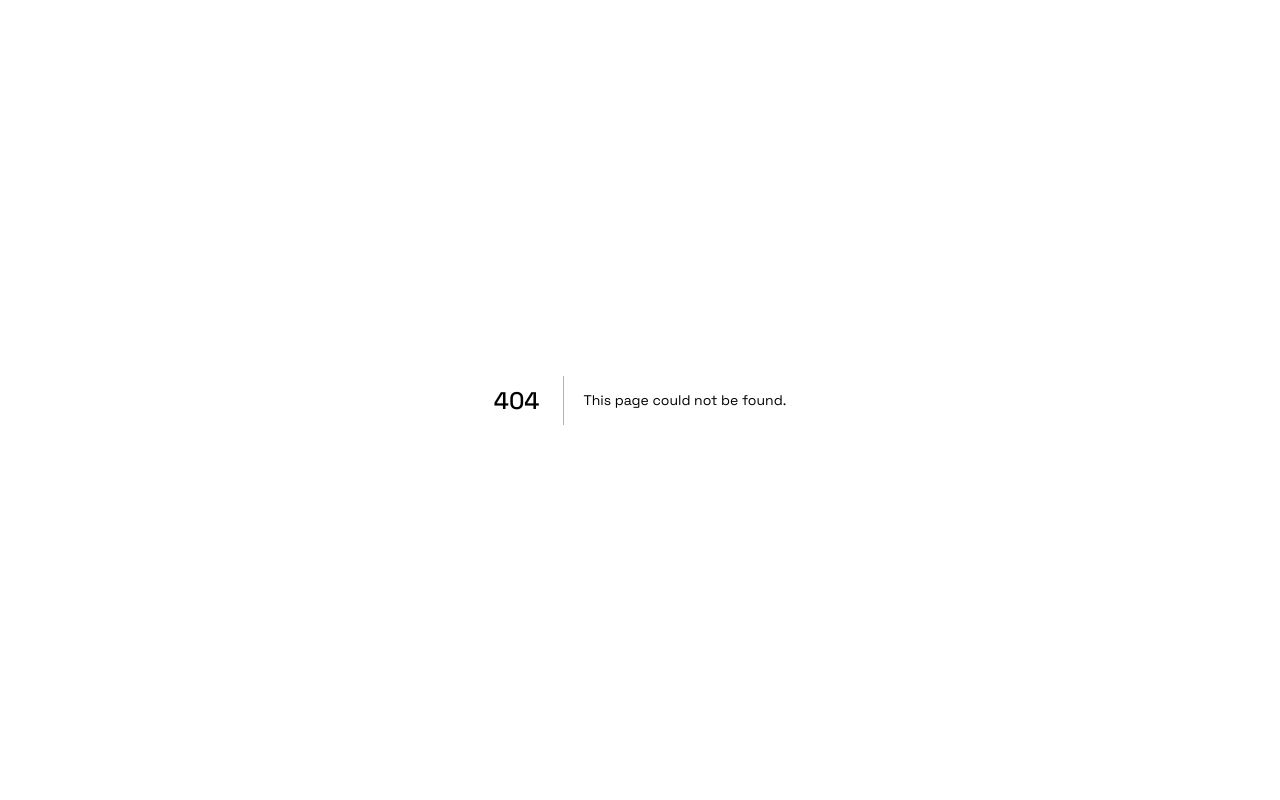
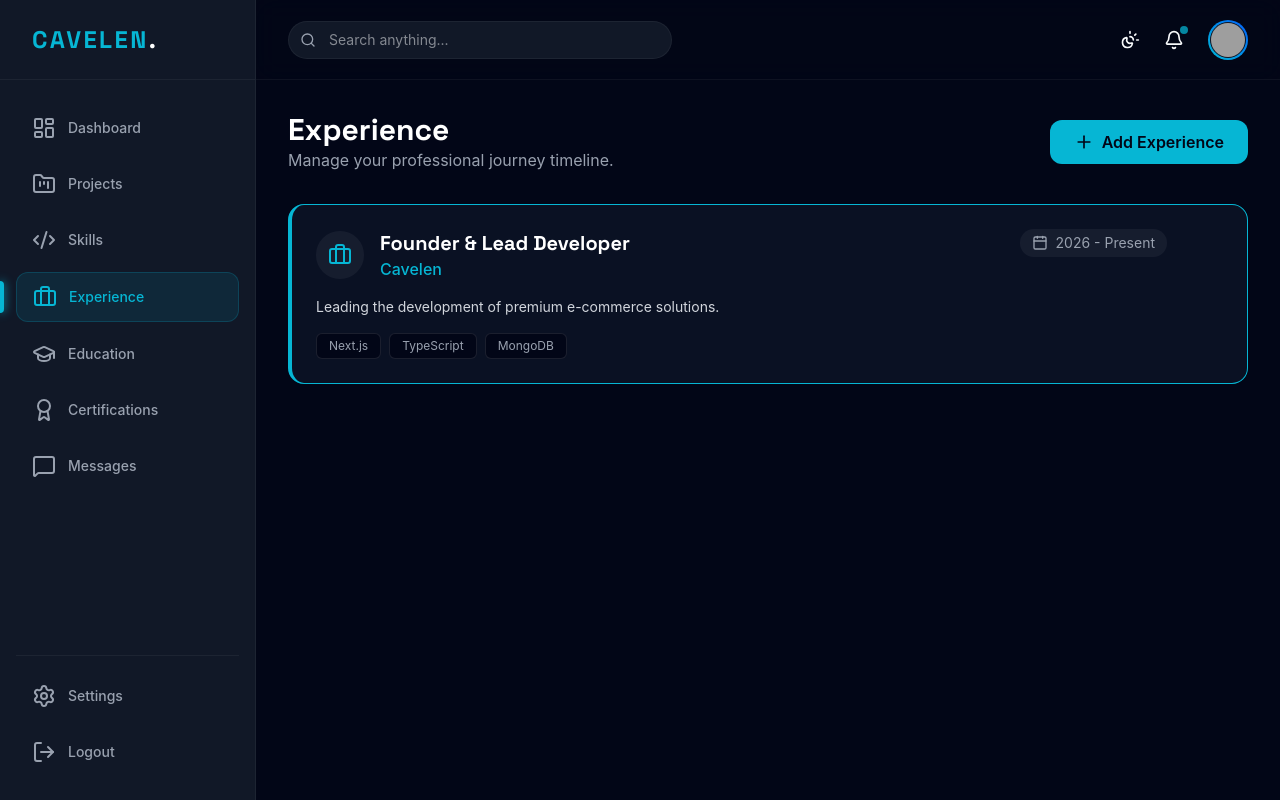
Before and after one commit to sabbir-hossain-dev/Cavelen-Server, a Next.js app: page /admin/experience in a window 1280 px wide. Before the commit this address had no page. Built offline with nearby package versions, Linux system fonts and the light colour scheme; grey boxes are pictures that could not be loaded.

Commit message:
feat(admin): complete phase 12 experience management system with vertical timeline UI

```diff
--- /dev/null
+++ b/src/app/admin/experience/page.tsx
@@ -0,0 +1,75 @@
+"use client";
+
+import { useState } from "react";
+import { Plus, Edit2, Trash2, Calendar, Briefcase } from "lucide-react";
+import { motion } from "framer-motion";
+
+export default function ExperiencePage() {
+  const [experiences] = useState([
+    {
+      _id: "1",
+      company: "Cavelen",
+      role: "Founder & Lead Developer",
+      duration: "2026 - Present",
+      description: "Leading the development of premium e-commerce solutions.",
+      technologies: ["Next.js", "TypeScript", "MongoDB"]
+    }
+  ]);
+
+  return (
+    <div className="space-y-8">
+      {/* HEADER */}
+      <div className="flex justify-between items-center">
+        <div>
+          <h1 className="text-3xl font-bold text-white">Experience</h1>
+          <p className="text-gray-400">Manage your professional journey timeline.</p>
+        </div>
+        <button className="bg-[#06B6D4] text-[#020617] px-6 py-2.5 rounded-xl font-semibold flex items-center gap-2 hover:bg-[#06B6D4]/80 transition-all">
+          <Plus className="w-5 h-5" /> Add Experience
+        </button>
+      </div>
+
+      {/* TIMELINE CARDS */}
+      <div className="space-y-6">
+        {experiences.map((exp) => (
+          <motion.div
+            key={exp._id}
+            initial={{ opacity: 0, y: 20 }}
+            animate={{ opacity: 1, y: 0 }}
+            className="glass-card p-6 border-l-4 border-[#06B6D4] group hover:border-[#8B5CF6] transition-all"
+          >
+            <div className="flex justify-between items-start">
+              <div className="flex items-center gap-4">
+                <div className="w-12 h-12 bg-white/5 rounded-full flex items-center justify-center">
+                  <Briefcase className="w-6 h-6 text-[#06B6D4]" />
+                </div>
+                <div>
+                  <h3 className="text-xl font-bold text-white">{exp.role}</h3>
+                  <p className="text-[#06B6D4] font-medium">{exp.company}</p>
+                </div>
+              </div>
+              <div className="flex items-center gap-4">
+                <span className="flex items-center gap-2 text-sm text-gray-400 bg-white/5 px-3 py-1 rounded-full">
+                  <Calendar className="w-4 h-4" /> {exp.duration}
+                </span>
+                <div className="flex gap-2 opacity-0 group-hover:opacity-100 transition-opacity">
+                  <button className="text-gray-400 hover:text-[#06B6D4]"><Edit2 className="w-4 h-4" /></button>
+                  <button className="text-gray-400 hover:text-red-500"><Trash2 className="w-4 h-4" /></button>
+                </div>
+              </div>
+            </div>
+
+            <p className="mt-4 text-gray-300 text-sm max-w-2xl">{exp.description}</p>
+            <div className="mt-4 flex gap-2">
+              {exp.technologies.map(tech => (
+                <span key={tech} className="px-3 py-1 rounded-md bg-[#020617] border border-white/10 text-xs text-gray-400">
+                  {tech}
+                </span>
+              ))}
+            </div>
+          </motion.div>
+        ))}
+      </div>
+    </div>
+  );
+}
```
